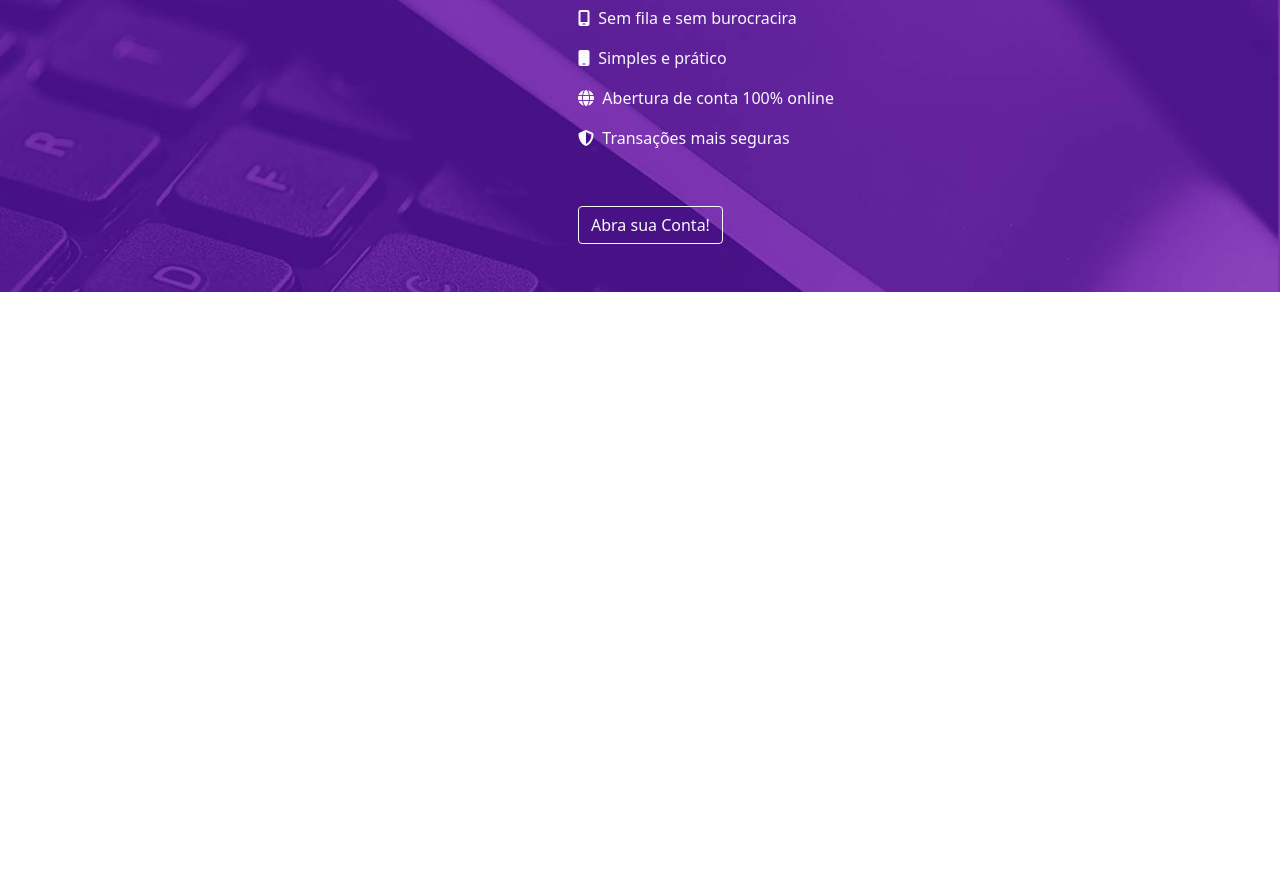
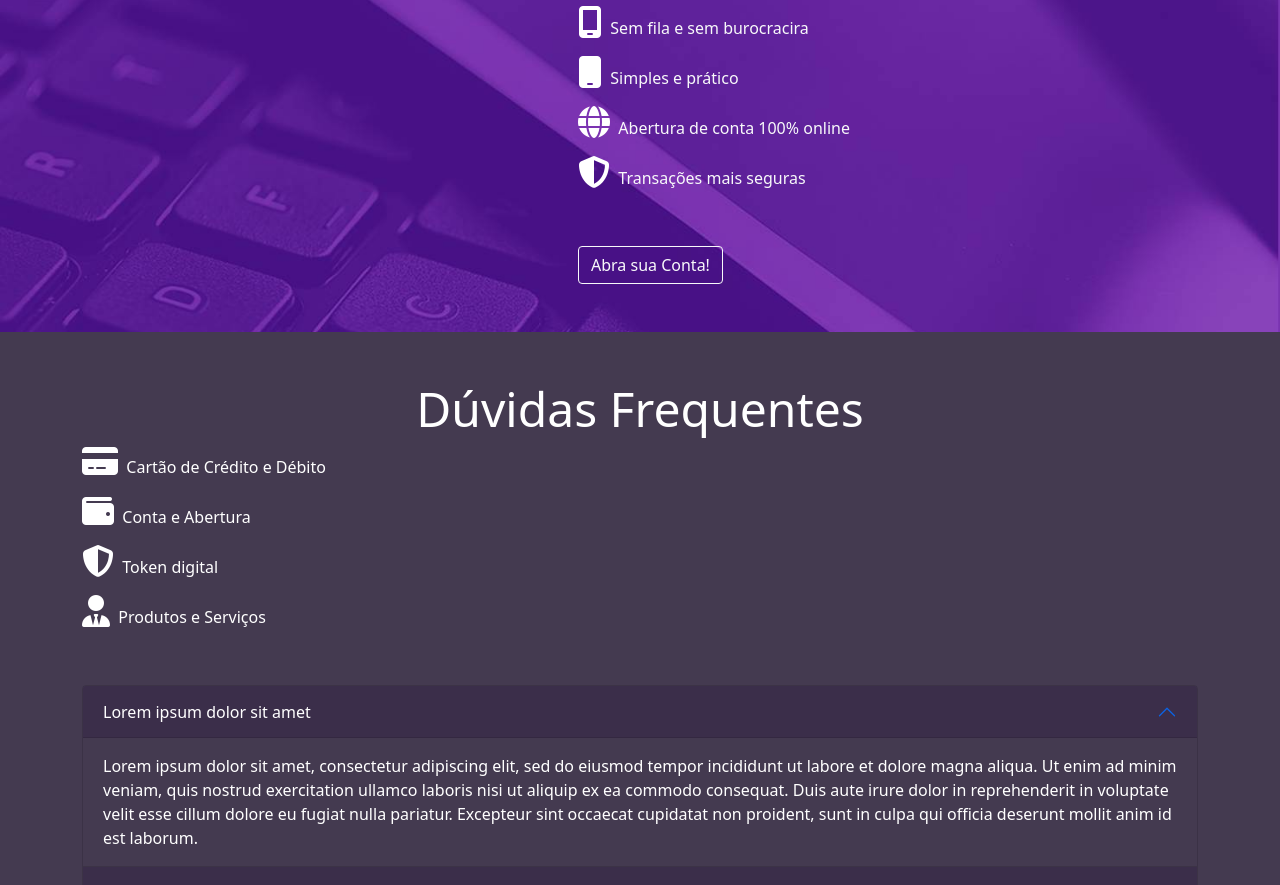
Before and after one commit to mariakrishna/magbank, a React (Create React App) app: page / in a window 1280 px wide. Shown: the part 1900-2785 px from the top of the page. Before the commit the page ends 2192 px from the top, so only its background shows below. Built offline with nearby package versions, Linux system fonts and the light colour scheme.

Commit message:
faq featured started, main styles applied

```diff
--- a/src/App.js
+++ b/src/App.js
@@ -5,6 +5,7 @@ import InfoCard from "./components/infoCard";
 import CardList from "./components/cardList";
 import CenteredButton from "./components/centeredButton";
 import Institutional from "./components/institutional";
+import Faq from "./components/FAQ";
 import "./app.scss";
 
 import post from "./data/posts";
@@ -19,6 +20,7 @@ const App = () => (
     <CenteredButton>Abra sua Conta!</CenteredButton>
 
     <Institutional />
+    <Faq />
   </div>
 );
 
--- a/src/_variables.scss
+++ b/src/_variables.scss
@@ -1,2 +1,4 @@
 $color-primary: #8c00b2;
 $color-secondary: #f05656;
+$color-faq-background: #443a50;
+$color-faq-header: #3B2E4A;
--- /dev/null
+++ b/src/components/FAQ.js
@@ -0,0 +1,108 @@
+import React from "react";
+import { Col, Container, Row, Accordion } from "react-bootstrap";
+import "./FAQ.scss";
+
+const Faq = () => (
+  <section className="faq">
+    <Container className="py-5">
+      <h3 className="faq__title">Dúvidas Frequentes</h3>
+      <Row className="d-flex align-itens-center justify-content-center">
+        <Col xs={12} className="d-lg-none mb-2">
+          <Row className="faq__icons">
+            <Col className="m-3">
+              <i class="fa-solid fa-credit-card"></i>
+            </Col>
+            <Col className="m-3">
+              <i class="fa-solid fa-wallet"></i>
+            </Col>
+            <Col className="m-3">
+              <i class="fa-solid fa-shield-halved"></i>
+            </Col>
+            <Col className="m-3">
+              <i class="fa-solid fa-user-tie"></i>
+            </Col>
+          </Row>
+        </Col>
+
+        <div className="faq__icons">
+          <Col className="d-none d-lg-block">
+            <section className="mb-3 pb-4">
+              <Col className="mb-3" textClassName="lead">
+                <i class="fa-solid fa-credit-card"></i>
+                &nbsp;&nbsp;Cartão de Crédito e Débito
+              </Col>
+              <Col className="mb-3" textClassName="lead">
+                <i class="fa-solid fa-wallet"></i>
+                &nbsp;&nbsp;Conta e Abertura
+              </Col>
+              <Col className="mb-3" textClassName="lead">
+                <i class="fa-solid fa-shield-halved"></i>
+                &nbsp;&nbsp;Token digital
+              </Col>
+              <Col className="mb-3" textClassName="lead">
+                <i class="fa-solid fa-user-tie"></i>
+                &nbsp;&nbsp;Produtos e Serviços
+              </Col>
+            </section>
+          </Col>
+        </div>
+        <section>
+          <Accordion defaultActiveKey="0">
+            <Accordion.Item className="faq__card" eventKey="0">
+              <Accordion.Header>Lorem ipsum dolor sit amet</Accordion.Header>
+              <Accordion.Body>
+                Lorem ipsum dolor sit amet, consectetur adipiscing elit, sed do
+                eiusmod tempor incididunt ut labore et dolore magna aliqua. Ut
+                enim ad minim veniam, quis nostrud exercitation ullamco laboris
+                nisi ut aliquip ex ea commodo consequat. Duis aute irure dolor
+                in reprehenderit in voluptate velit esse cillum dolore eu fugiat
+                nulla pariatur. Excepteur sint occaecat cupidatat non proident,
+                sunt in culpa qui officia deserunt mollit anim id est laborum.
+              </Accordion.Body>
+            </Accordion.Item>
+            <Accordion.Item className="faq__card" eventKey="1">
+              <Accordion.Header>Sed auctor tempus nulla</Accordion.Header>
+              <Accordion.Body>
+                Lorem ipsum dolor sit amet, consectetur adipiscing elit, sed do
+                eiusmod tempor incididunt ut labore et dolore magna aliqua. Ut
+                enim ad minim veniam, quis nostrud exercitation ullamco laboris
+                nisi ut aliquip ex ea commodo consequat. Duis aute irure dolor
+                in reprehenderit in voluptate velit esse cillum dolore eu fugiat
+                nulla pariatur. Excepteur sint occaecat cupidatat non proident,
+                sunt in culpa qui officia deserunt mollit anim id est laborum.
+              </Accordion.Body>
+            </Accordion.Item>
+            <Accordion.Item className="faq__card" eventKey="2">
+              <Accordion.Header>Duis id turpis orci.</Accordion.Header>
+              <Accordion.Body>
+                Lorem ipsum dolor sit amet, consectetur adipiscing elit, sed do
+                eiusmod tempor incididunt ut labore et dolore magna aliqua. Ut
+                enim ad minim veniam, quis nostrud exercitation ullamco laboris
+                nisi ut aliquip ex ea commodo consequat. Duis aute irure dolor
+                in reprehenderit in voluptate velit esse cillum dolore eu fugiat
+                nulla pariatur. Excepteur sint occaecat cupidatat non proident,
+                sunt in culpa qui officia deserunt mollit anim id est laborum.
+              </Accordion.Body>
+            </Accordion.Item>
+            <Accordion.Item className="faq__card" eventKey="3">
+              <Accordion.Header>
+                Curabitur volutpat fringilla odio, vitae molestie turpis.
+              </Accordion.Header>
+              <Accordion.Body>
+                Lorem ipsum dolor sit amet, consectetur adipiscing elit, sed do
+                eiusmod tempor incididunt ut labore et dolore magna aliqua. Ut
+                enim ad minim veniam, quis nostrud exercitation ullamco laboris
+                nisi ut aliquip ex ea commodo consequat. Duis aute irure dolor
+                in reprehenderit in voluptate velit esse cillum dolore eu fugiat
+                nulla pariatur. Excepteur sint occaecat cupidatat non proident,
+                sunt in culpa qui officia deserunt mollit anim id est laborum.
+              </Accordion.Body>
+            </Accordion.Item>
+          </Accordion>
+        </section>
+      </Row>
+    </Container>
+  </section>
+);
+
+export default Faq;
--- /dev/null
+++ b/src/components/FAQ.scss
@@ -0,0 +1,30 @@
+@import '../variables';
+
+.faq {
+    background-color: $color-faq-background;
+    color: #fff;
+}
+
+.faq__title {
+        font-size: 2rem;
+        font-weight: 300;
+        line-height: 1.2;
+        text-align: center;
+
+        @media screen and (min-width: 992px) {
+            font-size: 3rem;
+        }
+    }
+
+div.faq__card {
+    background-color: unset;
+    .accordion-button {
+        background-color: $color-faq-header;
+        color: #fff;
+    }
+}
+
+i {
+    font-size: 2rem;
+    color: #fff;
+}
```
